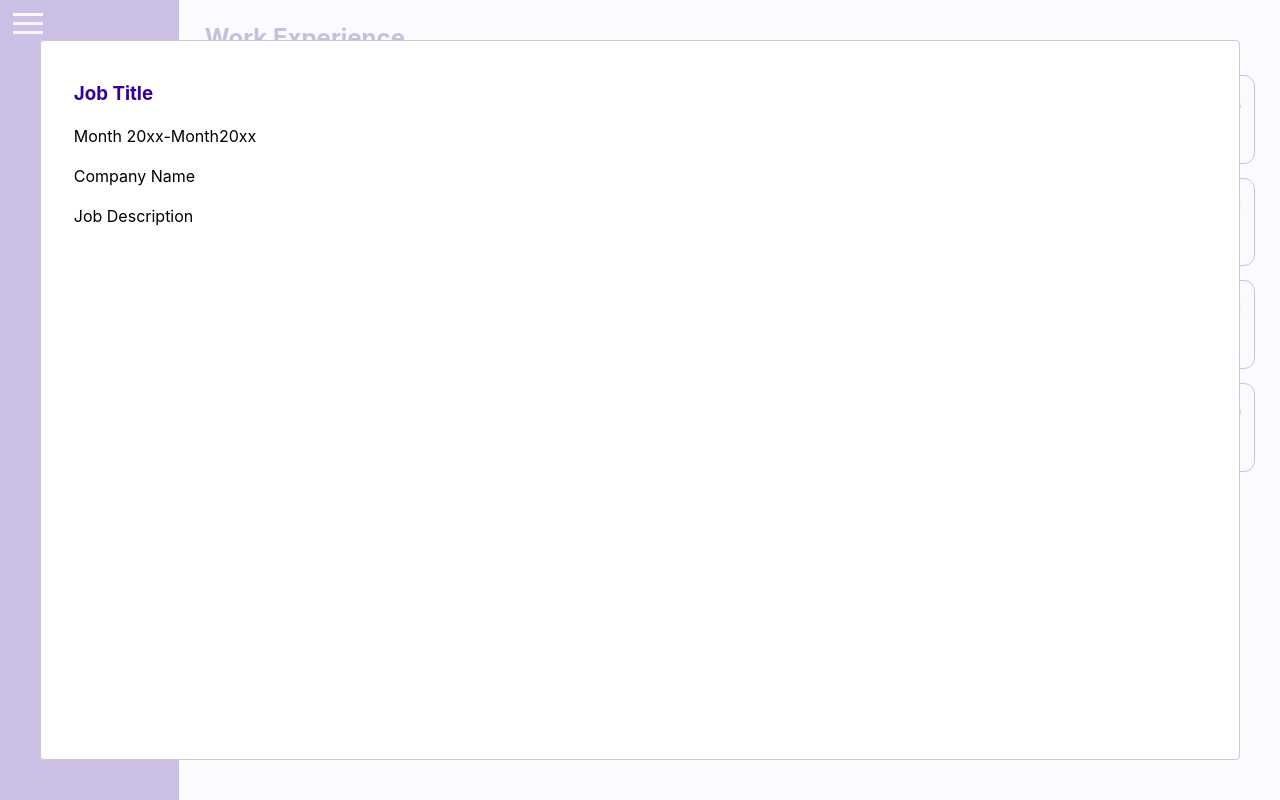
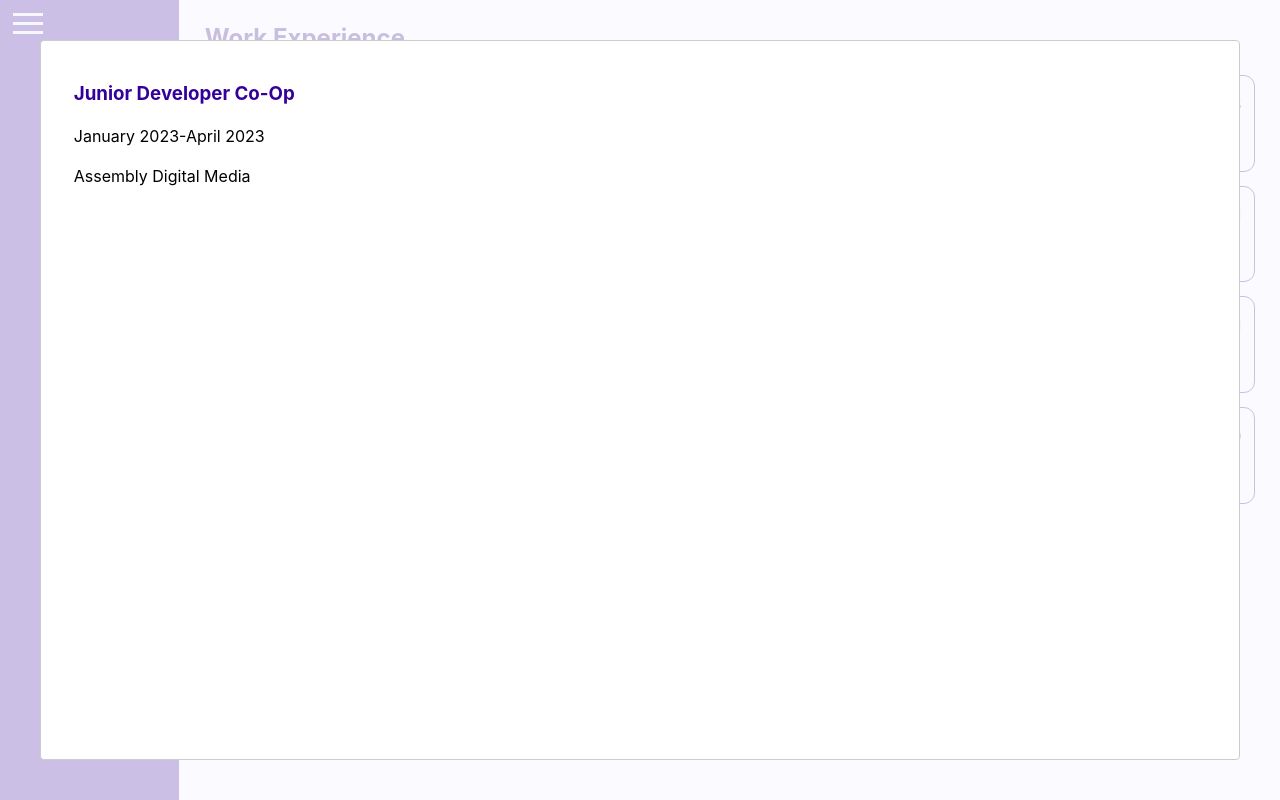
Before and after one commit to michaelklassen02/portfolio-website, a React (Vite) app: page /workexperience in a window 1280 px wide. Built offline with nearby package versions, Linux system fonts and the light colour scheme.

Commit message:
modal functionality

```diff
--- a/src/components/WorkExperience.tsx
+++ b/src/components/WorkExperience.tsx
@@ -1,11 +1,21 @@
 import '../styles/Page.css'
 import WorkExperienceBox from './WorkExperienceBox'
 import WorkExperienceModal from './WorkExperienceModal'
+import { WorkExperienceModalInfo } from '../constants/data'
+import { useState } from 'react'
 
 export default function WorkExperience () {
+    const [modalStatus, setModalStatus] = useState(1)
+
+    const ModalInfo = modalStatus > 0 ? WorkExperienceModalInfo[modalStatus - 1] : null
+
+    const changeModal = (status: number) => {
+        setModalStatus(status)
+    }
+
     return (
         <div className='background'>
-            <WorkExperienceModal />
+            <WorkExperienceModal open={modalStatus!=0} openCloseFunction={changeModal} data={ModalInfo}/>
             <h2>
                 Work Experience
             </h2>
@@ -16,6 +26,7 @@ export default function WorkExperience () {
                 endMonth='April'
                 endYear='2023'
                 companyName='Assembly Digital Media'
+                onClick={() => changeModal(1)}
             />
             <WorkExperienceBox
                 jobTitle='Quality Assurance Co-Op'
@@ -24,6 +35,7 @@ export default function WorkExperience () {
                 endMonth='December'
                 endYear='2021'
                 companyName='VertiGIS North America'
+                onClick={() => changeModal(2)}
             />
             <WorkExperienceBox
                 jobTitle='Software Developer'
@@ -32,6 +44,7 @@ export default function WorkExperience () {
                 endMonth='April'
                 endYear='2021'
                 companyName='High Energy Physics Research Center (University of Victoria)'
+                onClick={() => changeModal(3)}
             />
             <WorkExperienceBox
                 jobTitle='Junior Software Developer'
@@ -40,6 +53,7 @@ export default function WorkExperience () {
                 endMonth='August'
                 endYear='2020'
                 companyName='Ruboss'
+                onClick={() => changeModal(4)}
             />
         </div>
     )
--- a/src/components/WorkExperienceBox.tsx
+++ b/src/components/WorkExperienceBox.tsx
@@ -3,7 +3,7 @@ import { WorkExperienceBoxProps } from '../types/propTypes'
 
 export default function WorkExperienceBox (props: WorkExperienceBoxProps) {
     return (
-        <div className='work-experience-box'>
+        <div className='work-experience-box' onClick={props.onClick}>
             <div className='role-info'>
                 <h3>{props.jobTitle}</h3>
                 <p>{props.startMonth} {props.startYear}-{props.endMonth} {props.endYear}</p>
--- a/src/components/WorkExperienceModal.tsx
+++ b/src/components/WorkExperienceModal.tsx
@@ -1,13 +1,30 @@
 import '../styles/Modal.css'
 import Modal from 'react-modal'
+import { WorkExperienceModalData, WorkExperienceModalProps } from '../types/propTypes'
 
-export default function WorkExperienceModal () {
+export default function WorkExperienceModal (props: WorkExperienceModalProps) {
+    const modalData: WorkExperienceModalData = props.data != null ? props.data : {
+        jobTitle: 'Error',
+        startMonth: '',
+        startYear: '',
+        endMonth: '',
+        endYear: '',
+        companyName: '',
+        jobDescription: '',
+        skills: []
+    }
+
+    const requestClose = () => {
+        props.openCloseFunction(0);
+    }
+
     return (
-        <Modal isOpen={true}>
-            <h3>Job Title</h3>
-            <p>Month 20xx-Month20xx</p>
-            <p>Company Name</p>
-            <p>Job Description</p>
+        <Modal isOpen={props.open} onRequestClose={requestClose}>
+            <h3>{modalData.jobTitle}</h3>
+            <p>{modalData.startMonth} {modalData.startYear}-{modalData.endMonth} {modalData.endYear}</p>
+            <p>{modalData.companyName}</p>
+            <p>{modalData.jobDescription}</p>
+            <p>{modalData.skills}</p>
         </Modal>
     )
 }
--- a/src/constants/data.ts
+++ b/src/constants/data.ts
@@ -1,6 +1,6 @@
-import {WorkExperienceModalProps} from '../types/propTypes'
+import {WorkExperienceModalData} from '../types/propTypes'
 
-export const WorkExperienceModalData: WorkExperienceModalProps[] = [
+export const WorkExperienceModalInfo: WorkExperienceModalData[] = [
     {
         jobTitle: 'Junior Developer Co-Op',
         startMonth: 'January',
--- a/src/styles/Box.css
+++ b/src/styles/Box.css
@@ -33,6 +33,7 @@
     p {
         padding-left: 1vw;
         padding-right: 1vw;
+        padding-bottom: 1vh;
     }
 }
 
```
Also changed, not shown: src/types/propTypes.tsx (+8 -1 lines).
